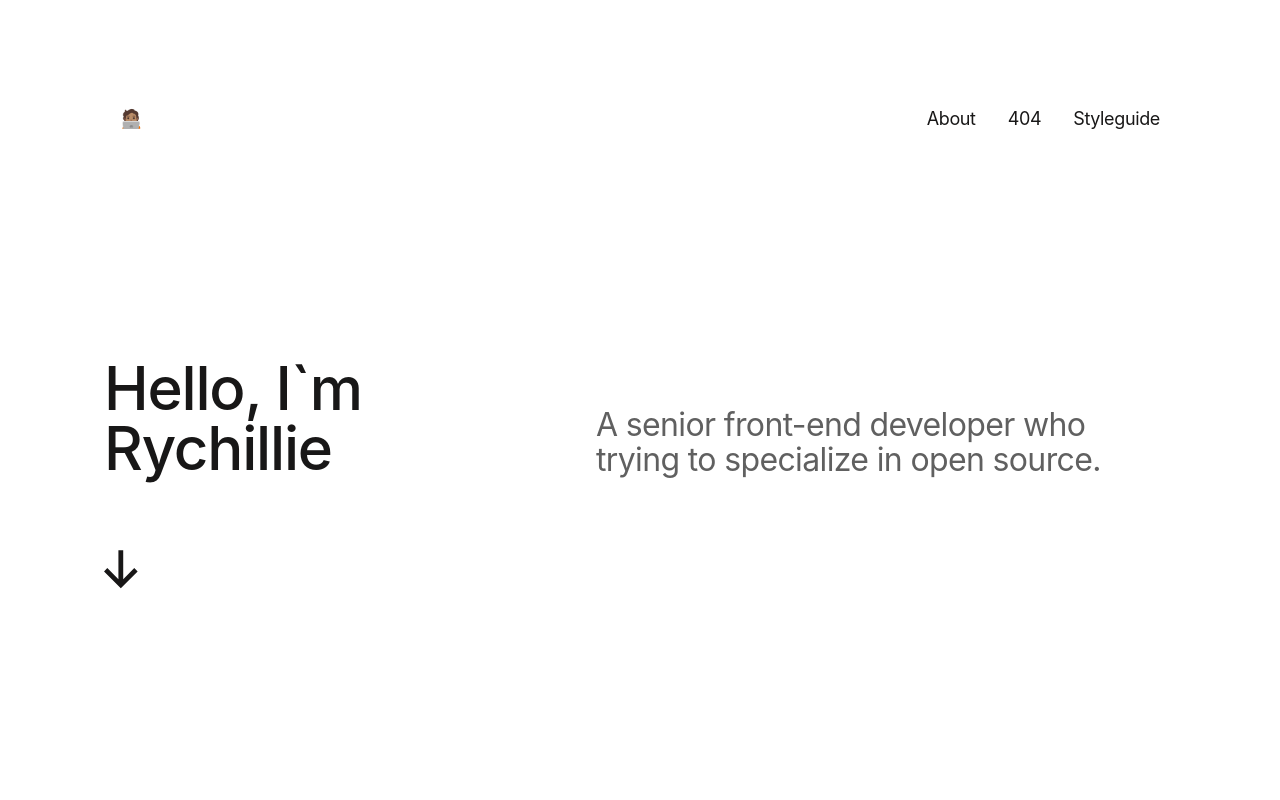
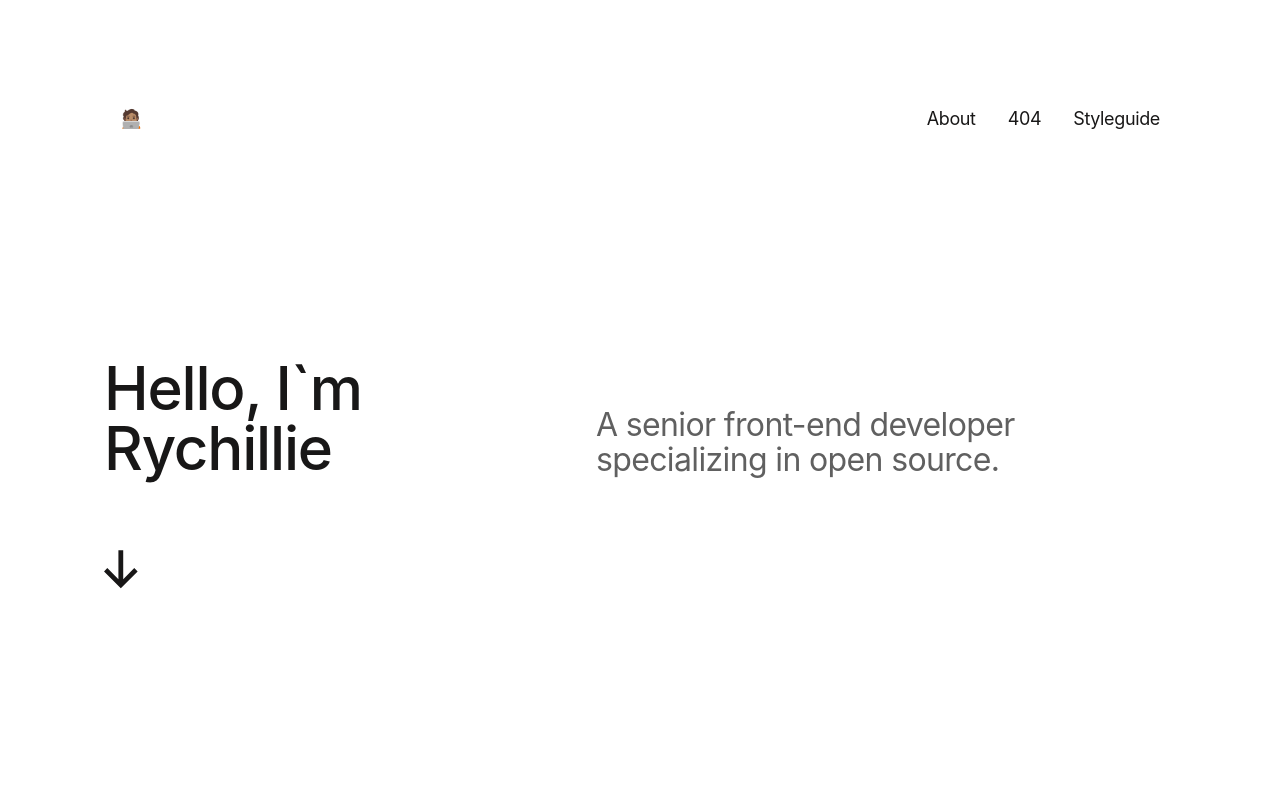
Before and after one commit to Rychillie/mPortfolio, a Next.js app: page / in a window 1280 px wide. Shown: the top 800 px of the page. Built offline with nearby package versions, Linux system fonts and the light colour scheme.

Commit message:
Update index.tsx

```diff
--- a/src/components/Header/index.tsx
+++ b/src/components/Header/index.tsx
@@ -41,7 +41,7 @@ const Header = ({ isHome }: Props) => {
             <h1>Hello, I`m Rychillie</h1>
 
             <p>
-              A senior front-end developer who trying to specialize in open
+              A senior front-end developer specializing in open
               source.
             </p>
           </div>
```
